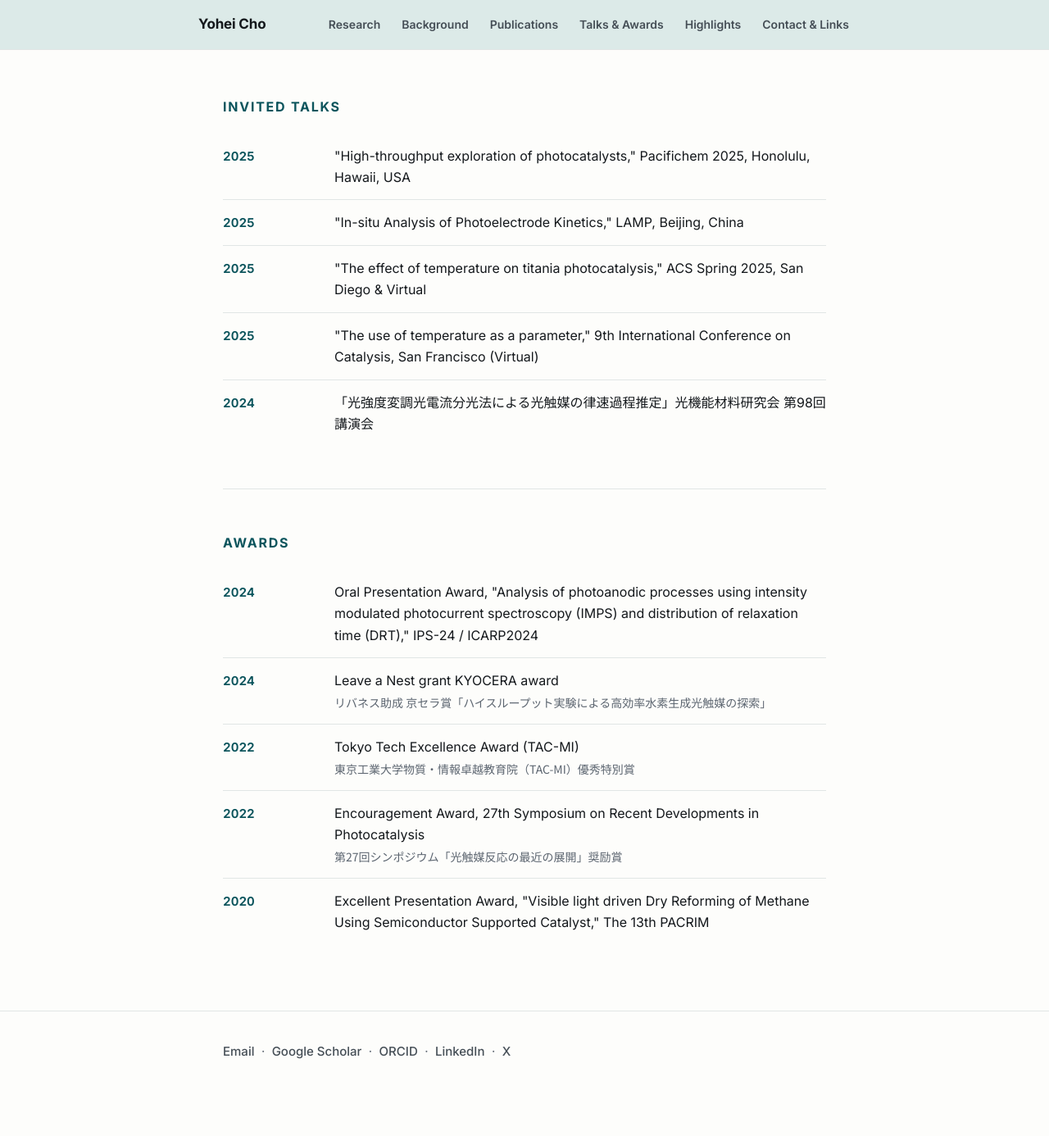
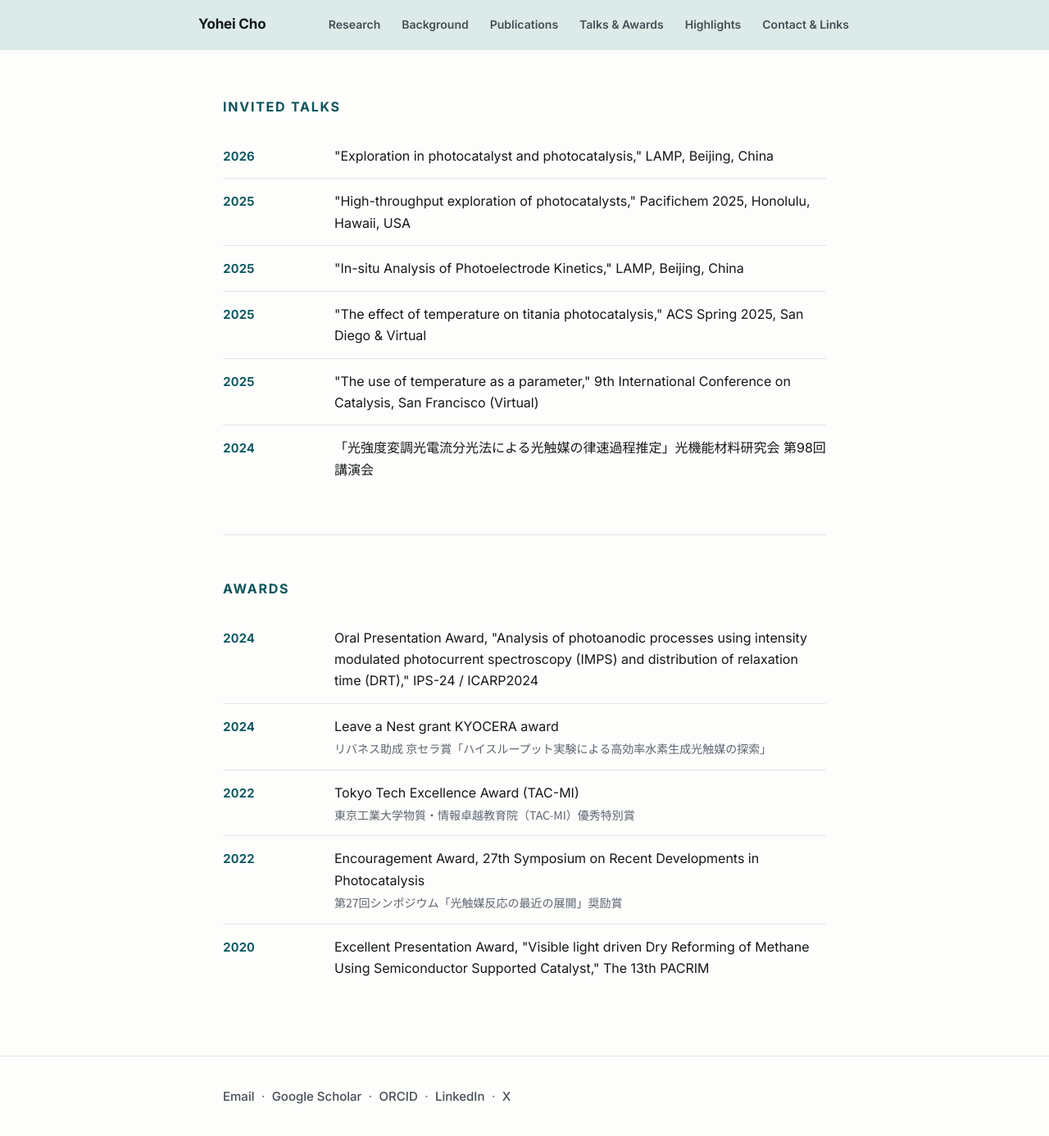
Before and after one commit to YoheiC01/YoheiC01.github.io, a Jekyll site: the page built from talks.html, in a window 1280 px wide and 1387 px high. Shown: the whole window at 82% size. Built offline with Jekyll 4.4.1, drawn with Linux system fonts in a browser that asks for light colours.

Commit message:
Add 2026 LAMP invited talk

```diff
--- a/_data/talks.yml
+++ b/_data/talks.yml
@@ -8,6 +8,9 @@
 #   en:       main line — talk title in quotes, then venue. Usually English, but
 #             domestic Japanese-language talks put the 「日本語タイトル」+ 会議名 here
 #   jp:       secondary line, rendered small and muted below (optional)
+
+- year: 2026
+  en: '"Exploration in photocatalyst and photocatalysis," LAMP, Beijing, China'
 
 - year: 2025
   en: '"High-throughput exploration of photocatalysts," Pacifichem 2025, Honolulu, Hawaii, USA'
```
